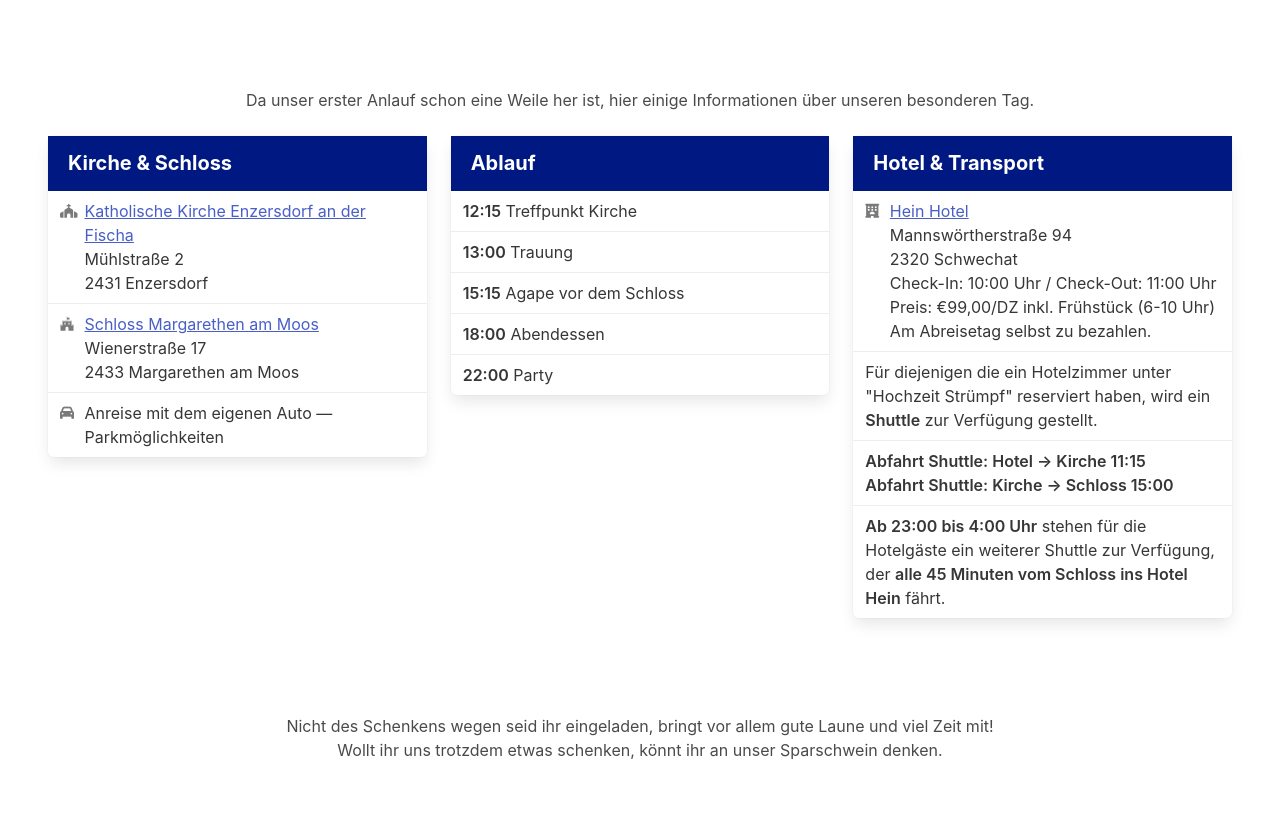
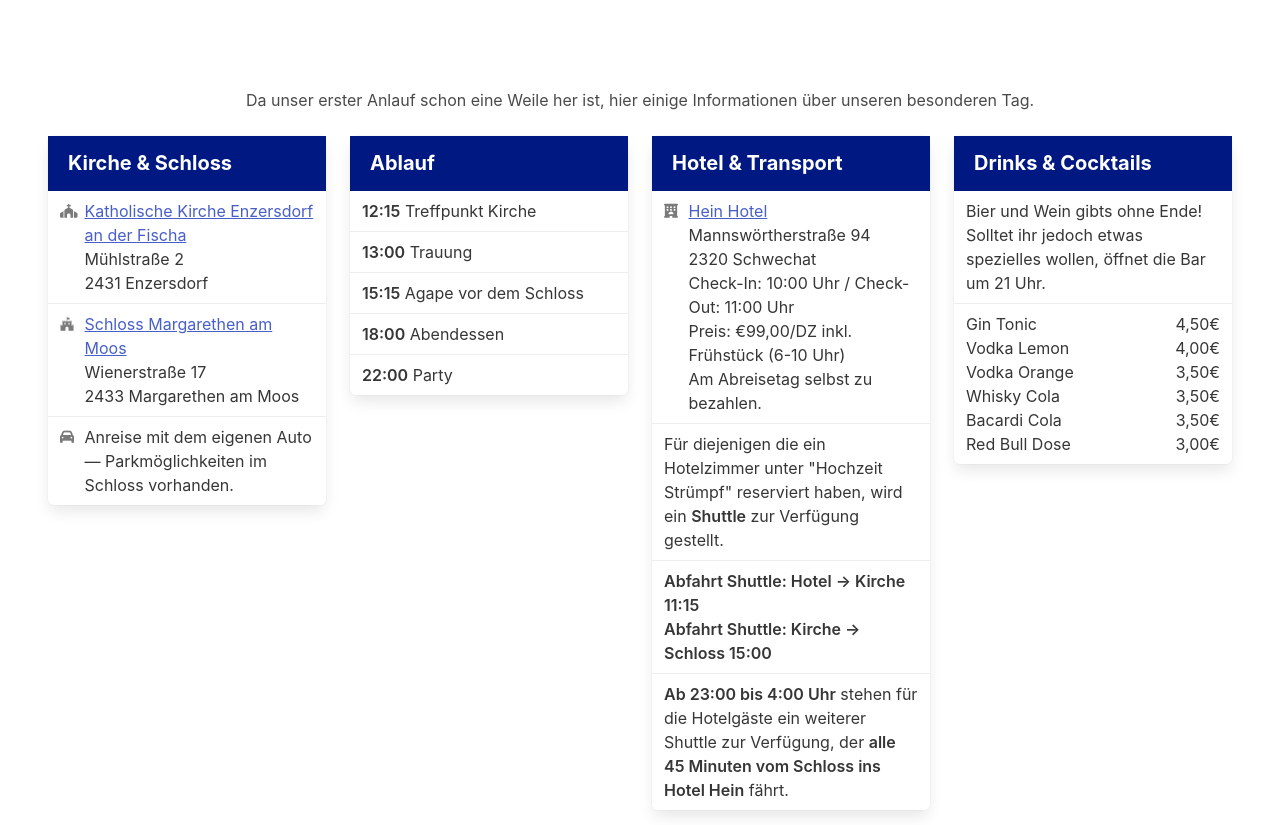
Before and after one commit to reakaleek/maryem, a plain HTML site: page index.html in a window 1280 px wide. Shown: the part 760-1585 px from the top of the page. Drawn offline with nearby package versions, Linux system fonts and the light colour scheme.

Commit message:
Add drinks and cocktails

```diff
--- a/index.html
+++ b/index.html
@@ -37,6 +37,16 @@
       }
       .panel-heading {
           border-radius: 0;
+      }
+      dl {
+          width: 100%
+      }
+      dt,dd {
+          width: 50%;
+          float: left;
+      }
+      dd {
+          text-align: right;
       }
   </style>
 </head>
@@ -108,7 +118,7 @@
                     <div class="panel-block">
                       <span class="panel-icon">
                         <i class="fas fa-car"></i>                      </span>
-                      Anreise mit dem eigenen Auto — Parkmöglichkeiten
+                      Anreise mit dem eigenen Auto — Parkmöglichkeiten im Schloss vorhanden.
                     </div>
                   </article>
             </div>
@@ -170,6 +180,37 @@
                     </div>
                   </article>
             </div>
+            <div class="column">
+                <article class="panel is-primary">
+                    <p class="panel-heading blue-bg">
+                      Drinks & Cocktails
+                    </p>
+                    <div class="panel-block">
+                      <div>
+                          Bier und Wein gibts ohne Ende!<br/>
+                          Solltet ihr jedoch etwas spezielles wollen, öffnet die Bar um 21 Uhr.
+                      </div>
+                    </div>
+                    <div class="panel-block">
+                        <div>
+                            <dl>
+                                <dt>Gin Tonic</dt>
+                                <dd>4,50€</dd>
+                                <dt>Vodka Lemon</dt>
+                                <dd>4,00€</dd>
+                                <dt>Vodka Orange</dt>
+                                <dd>3,50€</dd>
+                                <dt>Whisky Cola</dt>
+                                <dd>3,50€</dd>
+                                <dt>Bacardi Cola</dt>
+                                <dd>3,50€</dd>
+                                <dt>Red Bull Dose</dt>
+                                <dd>3,00€</dd>
+                            </dl>
+                        </div>
+                    </div>
+                  </article>
+            </div>
           </div>
     </section>
     <section class="section">
```
